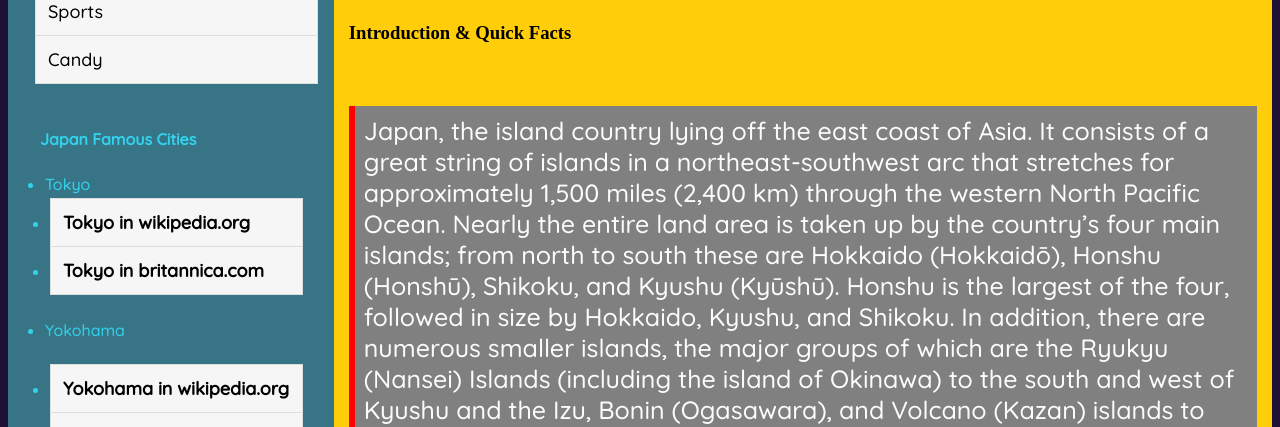
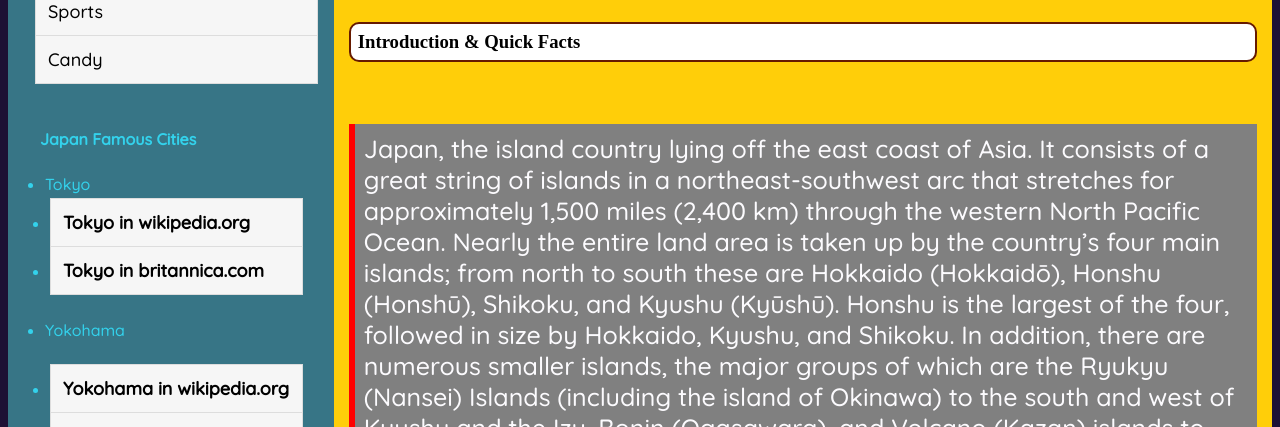
Before and after one commit to TheRobotCodingMan/The-book-of-all, a plain HTML site: page Index.htm in a window 1280 px wide. Shown: the part 673-1100 px from the top of the page. Drawn offline with nearby package versions, Linux system fonts and the light colour scheme.

Commit message:
Update Index.htm

```diff
--- a/Index.htm
+++ b/Index.htm
@@ -44,6 +44,14 @@ h2 {
   border-style: dashed double solid groove;
   border-width: 10px;
   padding: 10px;
+}
+h3 {
+  border: 2px solid #661a00;
+  border-radius: 10px;
+  padding: 7px;
+  background-color: white;
+  color: black;
+  font-family: 'Roboto Slab', serif;
 }
 p.text {
   font-family: 'Quicksand', sans-serif;
```
